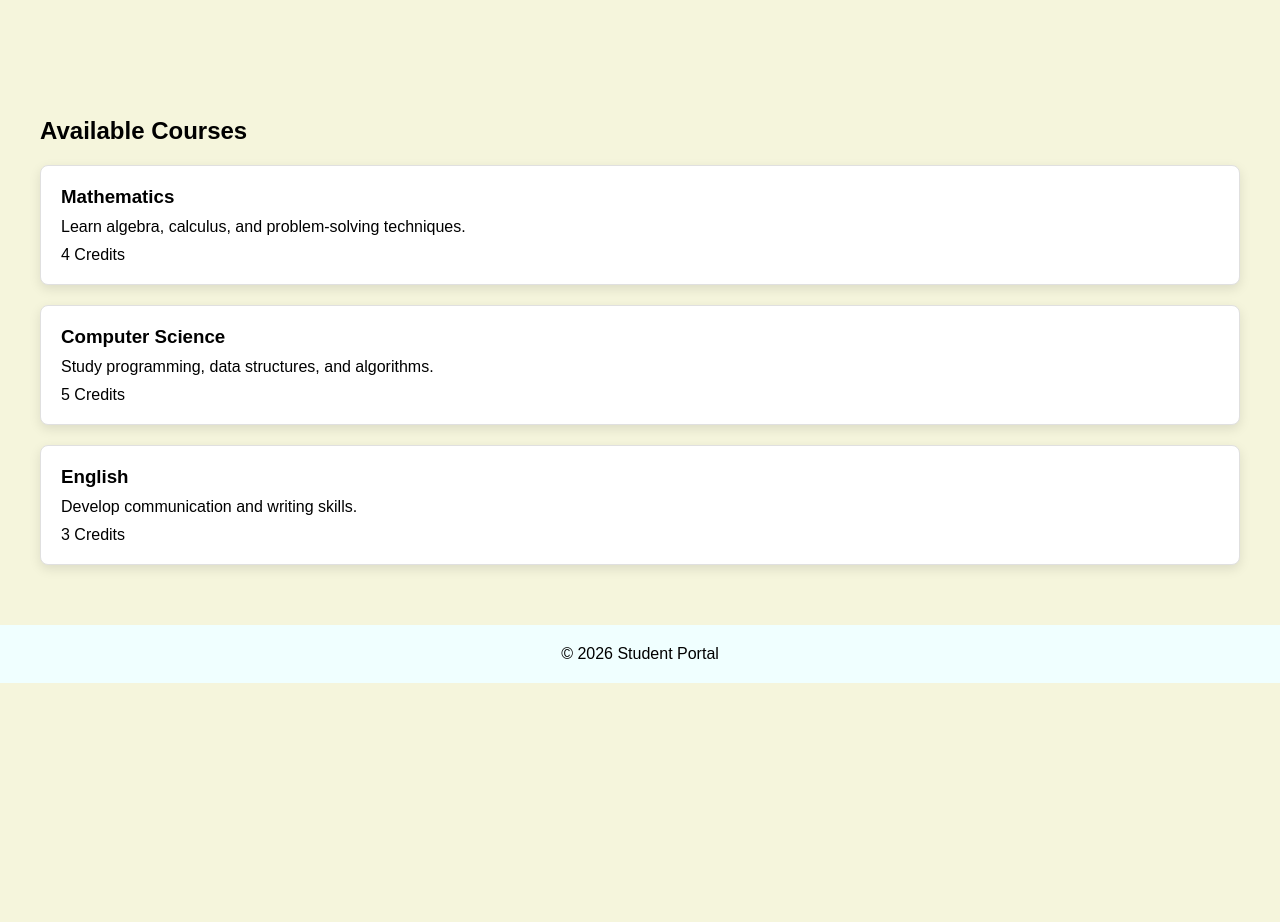
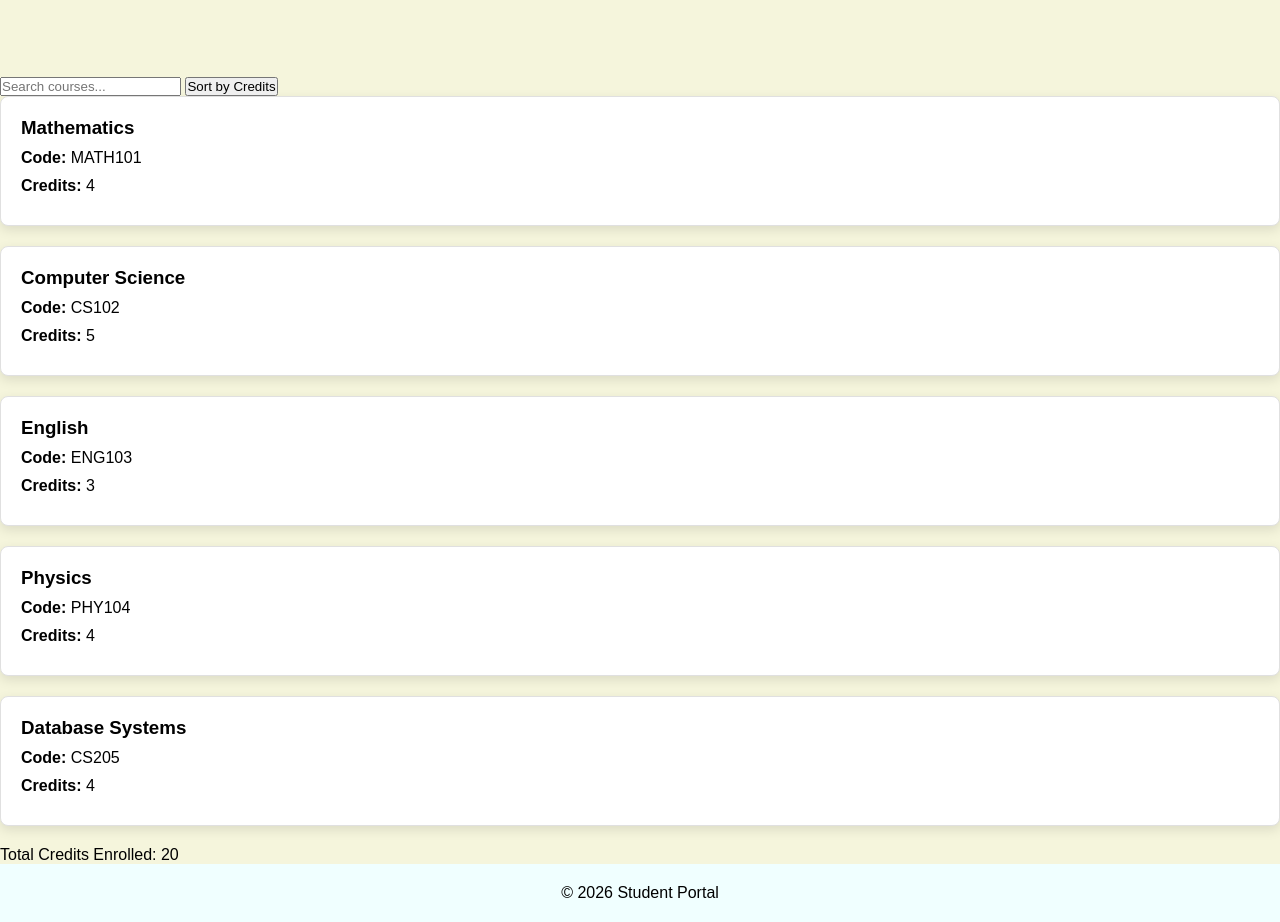
Before and after one commit to RohitPrakash1105/cognizant-deepskill, a plain HTML site: page front_end/index.html in a window 1280 px wide. Shown: the part 270-1192 px from the top of the page. Before the commit the page ends 953 px from the top, so only its background shows below. Drawn offline with Linux system fonts and the light colour scheme.

Commit message:
handson3

```diff
--- /dev/null
+++ b/front_end/app.js
@@ -0,0 +1,68 @@
+import { courses } from "./data.js";
+
+const courseGrid = document.querySelector(".course-grid");
+const searchInput = document.getElementById("search-courses");
+const sortButton = document.getElementById("sort-credits");
+const totalCreditsEl = document.getElementById("total-credits");
+const selectedCourseEl = document.getElementById("selected-course");
+
+// Reusable render function
+function renderCourses(filteredCourses) {
+  courseGrid.innerHTML = "";
+  const fragment = document.createDocumentFragment();
+
+  filteredCourses.forEach(course => {
+    const article = document.createElement("article");
+    article.className = "course-card";
+    article.dataset.name = course.name;   // store name in dataset
+    article.dataset.grade = course.grade; // store grade in dataset
+    article.innerHTML = `
+      <h3>${course.name}</h3>
+      <p><strong>Code:</strong> ${course.code}</p>
+      <p><strong>Credits:</strong> ${course.credits}</p>
+    `;
+    fragment.appendChild(article);
+  });
+
+  courseGrid.appendChild(fragment);
+
+  const totalCredits = filteredCourses.reduce(
+    (total, course) => total + course.credits,
+    0
+  );
+  totalCreditsEl.textContent = `Total Credits Enrolled: ${totalCredits}`;
+}
+
+// Initial render
+renderCourses(courses);
+
+// Search filter
+searchInput.addEventListener("input", () => {
+  const query = searchInput.value.toLowerCase();
+  const filtered = courses.filter(course =>
+    course.name.toLowerCase().includes(query) ||
+    course.code.toLowerCase().includes(query)
+  );
+  renderCourses(filtered);
+});
+
+// Sort by credits (descending)
+sortButton.addEventListener("click", () => {
+  const sorted = [...courses].sort((a, b) => b.credits - a.credits);
+  renderCourses(sorted);
+});
+
+// ✅ Event delegation: single listener on container
+courseGrid.addEventListener("click", (event) => {
+  const card = event.target.closest(".course-card");
+  if (card) {
+    const name = card.dataset.name;
+    const grade = card.dataset.grade;
+
+    // Option 1: Alert
+    // alert(`Course: ${name}\nGrade: ${grade}`);
+
+    // Option 2: Update div
+    selectedCourseEl.textContent = `Selected Course: ${name} | Grade: ${grade}`;
+  }
+});
--- /dev/null
+++ b/front_end/data.js
@@ -0,0 +1,39 @@
+// data.js
+
+export const courses = [
+  {
+    id: 1,
+    name: "Mathematics",
+    code: "MATH101",
+    credits: 4,
+    grade: "A"
+  },
+  {
+    id: 2,
+    name: "Computer Science",
+    code: "CS102",
+    credits: 5,
+    grade: "A+"
+  },
+  {
+    id: 3,
+    name: "English",
+    code: "ENG103",
+    credits: 3,
+    grade: "B+"
+  },
+  {
+    id: 4,
+    name: "Physics",
+    code: "PHY104",
+    credits: 4,
+    grade: "A-"
+  },
+  {
+    id: 5,
+    name: "Database Systems",
+    code: "CS205",
+    credits: 4,
+    grade: "A"
+  }
+];
--- a/front_end/index.html
+++ b/front_end/index.html
@@ -26,31 +26,18 @@
       <button>Explore Courses</button>
     </section>
 
-        <section id="courses">
-            <h2>Available Courses</h2>
-
-            <article class="course-card">
-                <h3>Mathematics</h3>
-                <p>Learn algebra, calculus, and problem-solving techniques.</p>
-                <span>4 Credits</span>
-            </article>
-
-            <article class="course-card">
-                <h3>Computer Science</h3>
-                <p>Study programming, data structures, and algorithms.</p>
-                <span>5 Credits</span>
-            </article>
-
-            <article class="course-card">
-                <h3>English</h3>
-                <p>Develop communication and writing skills.</p>
-                <span>3 Credits</span>
-            </article>
-        </section>
+    <input id="search-courses" placeholder="Search courses...">
+    <button id="sort-credits">Sort by Credits</button>
+    <div class="course-grid"></div>
+    <p id="total-credits"></p>
+    <div id="selected-course"></div>
   </main>
 
   <footer>
     <p>&copy; 2026 Student Portal</p>
   </footer>
+
+  <!-- Script at the bottom -->
+  <script type="module" src="app.js"></script>
 </body>
 </html>
```
Lines whose indentation alone changed are shown as unchanged.
